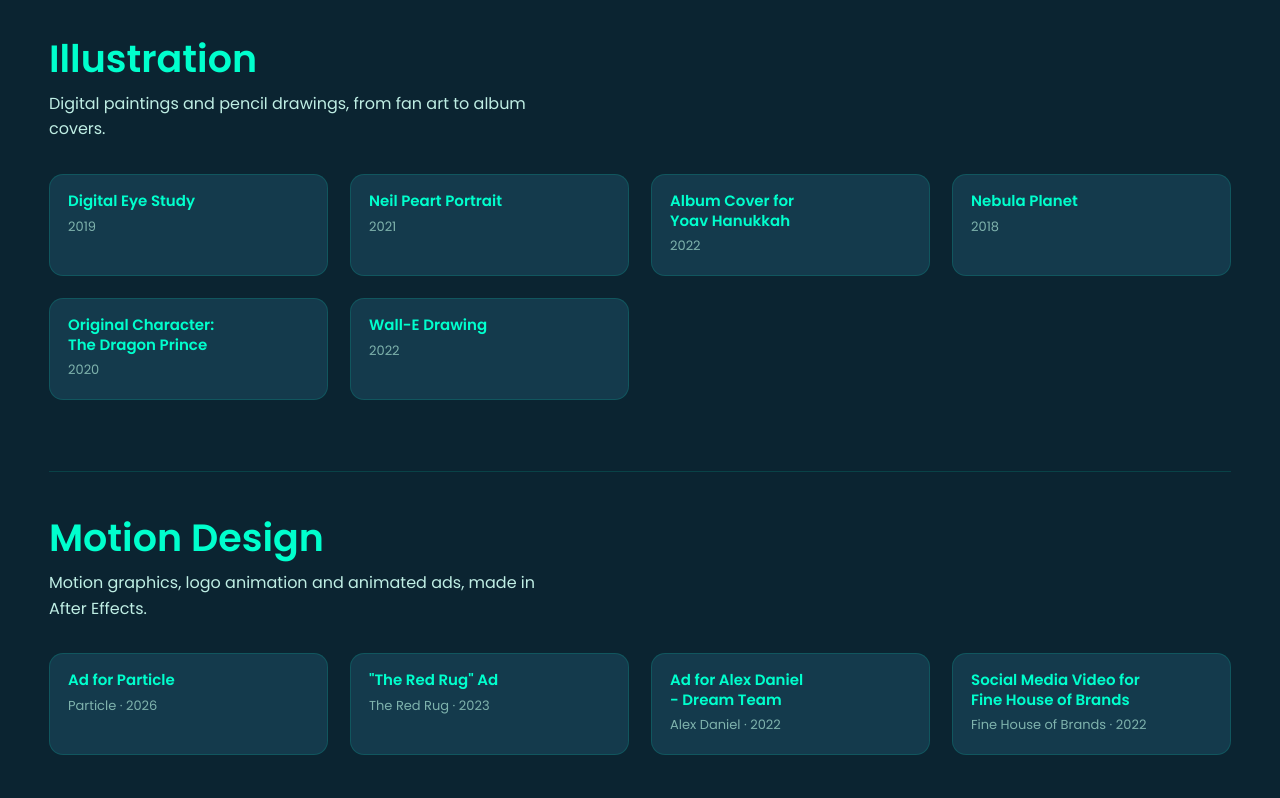
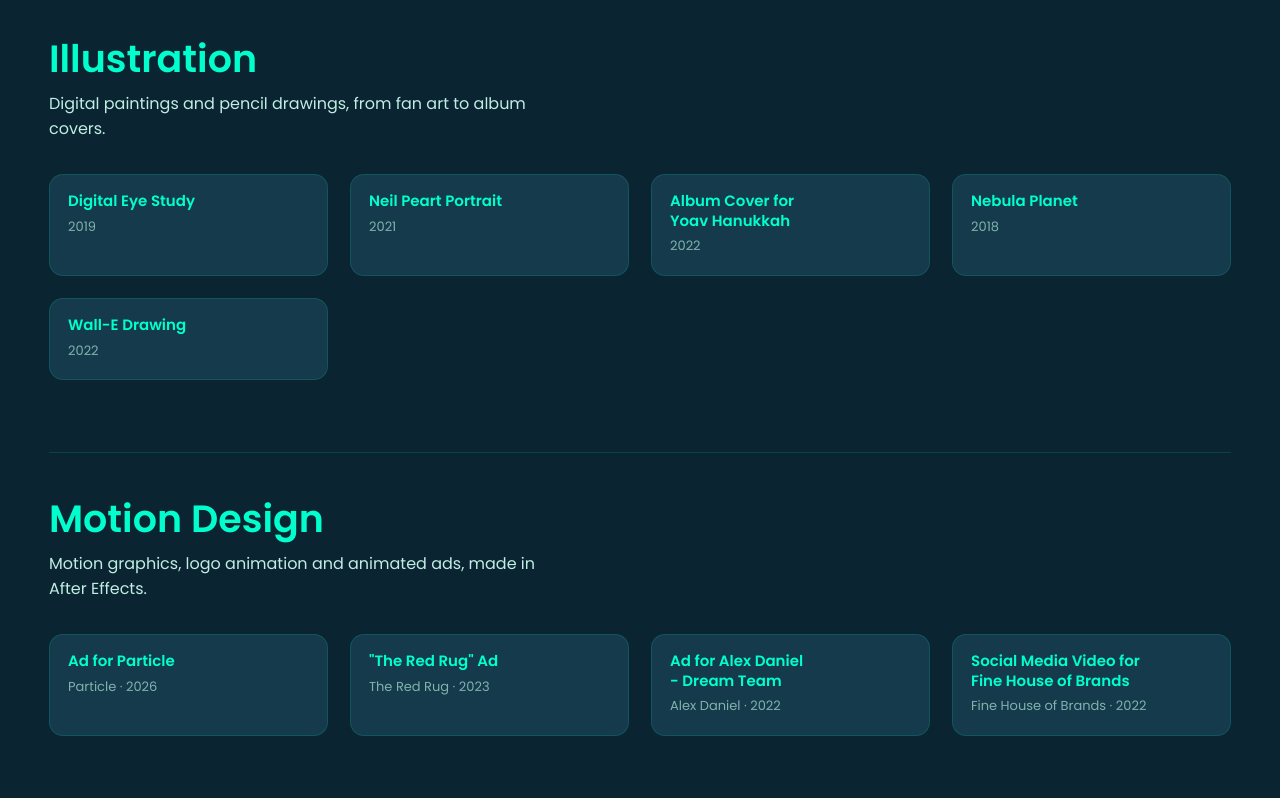
Before and after one commit to yaelbendor/yaelbendor.github.io, a plain HTML site: page index.html in a window 1280 px wide. Shown: the part 1529-2327 px from the top of the page. Drawn offline with Linux system fonts and the light colour scheme; grey boxes are pictures that could not be loaded; animation ran at ten frames a second.

Commit message:
Illustration: remove The Dragon Prince original character
Co-Authored-By: Claude Opus 5.5 <noreply@anthropic.com>
Claude-Session: https://claude.ai/code/session_0146Sgdpy9z4MW8sJWMuQrUp

```diff
--- a/index.html
+++ b/index.html
@@ -595,8 +595,6 @@ const SECTIONS = [
         details:{ about:"Album cover art for Yoav Hanukkah, digitally drawn.", tools:["Photoshop"], views:[{label:"Drawing", img:"media/2d/yoav-hanukkah-album.webp"}] } },
       { title:"Nebula Planet", year:2018, thumb:"media/2d/nebula-planet-thumb.webp",
         details:{ about:"A planet in a nebula, digitally drawn.", tools:["Photoshop"], views:[{label:"Drawing", img:"media/2d/nebula-planet.webp"}] } },
-      { title:"Original Character: The Dragon Prince", year:2020, thumb:"media/2d/dragon-prince-knight-thumb.webp",
-        details:{ about:"A character drawn from imagination: the mother of one of The Dragon Prince's characters, digitally drawn.", tools:["Photoshop"], views:[{label:"Drawing", img:"media/2d/dragon-prince-knight.webp"}] } },
       { title:"Wall-E Drawing", year:2022, thumb:"media/2d/wall-e-thumb.webp",
         details:{ about:"A pencil drawing of Wall-E, the Pixar robot.", tools:["Pencil"], views:[{label:"Drawing", img:"media/2d/wall-e.webp"}] } }
     ] }
```
Also changed, not shown: media/2d/dragon-prince-knight-thumb.webp (deleted), media/2d/dragon-prince-knight.webp (deleted).
